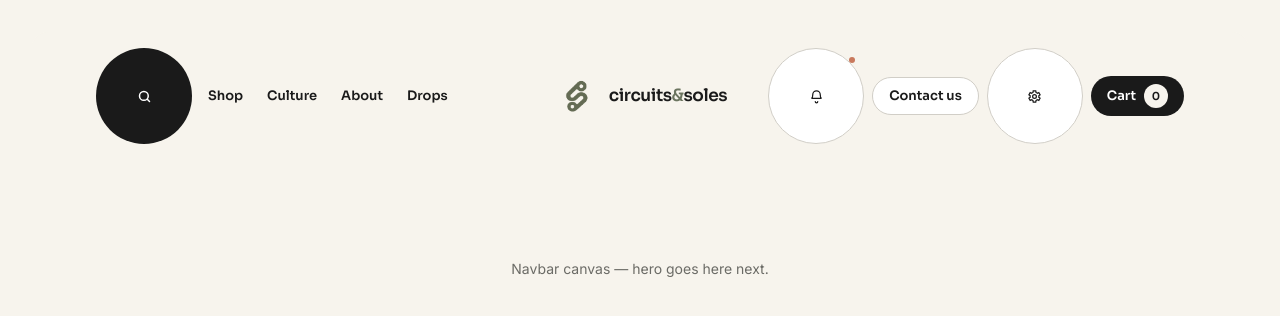
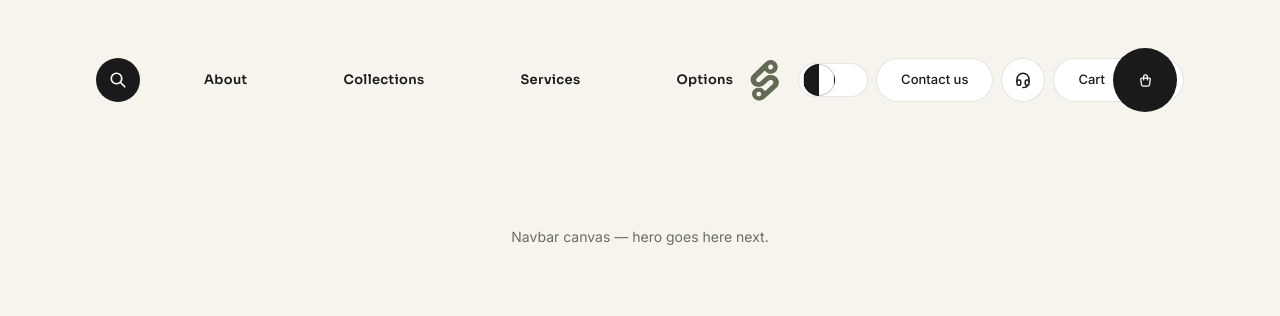
Before and after one commit to 0xkhingx/circuits-and-soles, a Next.js app: page / in a window 1280 px wide. Shown: the top 316 px of the page. Built offline with nearby package versions, Linux system fonts and the light colour scheme.

Commit message:
feat: rebuild nav to spec — tabler icons, 3-zone, true center, logo mark only

```diff
--- /dev/null
+++ b/components/icons.tsx
@@ -0,0 +1,53 @@
+// Genuine Tabler outline icons (MIT), inlined to avoid the heavy
+// @tabler/icons npm payload. Swap to @tabler/icons-react later if needed.
+type IconProps = { size?: number; stroke?: number; className?: string };
+
+function Base({ size = 18, stroke = 2, className, children }: IconProps & { children: React.ReactNode }) {
+  return (
+    <svg
+      xmlns="http://www.w3.org/2000/svg"
+      width={size}
+      height={size}
+      viewBox="0 0 24 24"
+      fill="none"
+      stroke="currentColor"
+      strokeWidth={stroke}
+      strokeLinecap="round"
+      strokeLinejoin="round"
+      className={className}
+      aria-hidden
+    >
+      <path stroke="none" d="M0 0h24v24H0z" fill="none" />
+      {children}
+    </svg>
+  );
+}
+
+export function SearchIcon(props: IconProps) {
+  return (
+    <Base {...props}>
+      <path d="M3 10a7 7 0 1 0 14 0a7 7 0 1 0 -14 0" />
+      <path d="M21 21l-6 -6" />
+    </Base>
+  );
+}
+
+export function HeadsetIcon(props: IconProps) {
+  return (
+    <Base {...props}>
+      <path d="M4 14v-3a8 8 0 1 1 16 0v3" />
+      <path d="M18 19c0 1.657 -2.686 3 -6 3" />
+      <path d="M4 14a2 2 0 0 1 2 -2h1a2 2 0 0 1 2 2v3a2 2 0 0 1 -2 2h-1a2 2 0 0 1 -2 -2v-3" />
+      <path d="M15 14a2 2 0 0 1 2 -2h1a2 2 0 0 1 2 2v3a2 2 0 0 1 -2 2h-1a2 2 0 0 1 -2 -2v-3" />
+    </Base>
+  );
+}
+
+export function ShoppingBagIcon(props: IconProps) {
+  return (
+    <Base {...props}>
+      <path d="M6.331 8h11.339a2 2 0 0 1 1.977 2.304l-1.255 8.152a3 3 0 0 1 -2.966 2.544h-6.852a3 3 0 0 1 -2.965 -2.544l-1.255 -8.152a2 2 0 0 1 1.977 -2.304" />
+      <path d="M9 11v-5a3 3 0 0 1 6 0v5" />
+    </Base>
+  );
+}
--- a/components/nav.tsx
+++ b/components/nav.tsx
@@ -1,33 +1,26 @@
 import Image from "next/image";
 import Link from "next/link";
+import { SearchIcon, HeadsetIcon, ShoppingBagIcon } from "./icons";
 
 const links = [
-  { href: "/shop", label: "Shop" },
-  { href: "/culture", label: "Culture" },
-  { href: "/about", label: "About" },
-  { href: "/shop", label: "Drops" },
+  { href: "#", label: "About" },
+  { href: "#", label: "Collections" },
+  { href: "#", label: "Services" },
+  { href: "#", label: "Options" },
 ];
 
 export function Nav() {
   return (
-    <div className="flex items-center justify-between gap-4 px-5 py-4 md:px-8">
-      {/* Left: search + links (Skot-exact cluster) */}
-      <div className="flex flex-1 items-center gap-4">
+    <div className="grid grid-cols-[1fr_auto_1fr] items-center px-5 py-4 md:px-8">
+      {/* Left cluster: search anchor + text links */}
+      <div className="flex items-center gap-8">
         <button
           aria-label="Search"
-          className="flex h-9 w-9 items-center justify-center rounded-full bg-charcoal text-white"
+          className="flex h-11 w-11 shrink-0 items-center justify-center rounded-full bg-charcoal text-white"
         >
-          <svg width="15" height="15" viewBox="0 0 24 24" fill="none" stroke="currentColor" strokeWidth="2.4" strokeLinecap="round">
-            <circle cx="11" cy="11" r="7" />
-            <path d="m20 20-3.5-3.5" />
-          </svg>
+          <SearchIcon size={18} stroke={2.2} />
         </button>
-        <button aria-label="Menu" className="flex h-9 w-9 items-center justify-center rounded-full border border-border bg-white lg:hidden">
-          <svg width="15" height="15" viewBox="0 0 24 24" stroke="currentColor" strokeWidth="2.2" strokeLinecap="round">
-            <path d="M4 7h16M4 12h16M4 17h16" />
-          </svg>
-        </button>
-        <nav className="hidden items-center gap-5 font-heading text-[13px] text-text-primary lg:flex">
+        <nav className="hidden items-center gap-9 text-[13px] tracking-wide text-charcoal lg:flex">
           {links.map((l) => (
             <Link key={l.label} href={l.href} className="hover:opacity-60">
               {l.label}
@@ -36,54 +29,49 @@ export function Nav() {
         </nav>
       </div>
 
-      {/* Center: brand lockup — symbol image + Sora wordmark (avoids PNG matte issues) */}
-      <Link href="/" className="flex items-center gap-2" aria-label="Circuits&Soles home">
+      {/* Center: logo mark only, true horizontal center */}
+      <Link href="/" aria-label="Circuits&Soles home" className="justify-self-center">
         <Image
-          src="/assets/logo/symbol-sage.png"
+          src="/assets/logo/symbol.svg"
           alt=""
-          width={28}
-          height={28}
-          className="h-7 w-7 object-contain"
+          width={34}
+          height={34}
+          className="h-8 w-8"
+          priority
         />
-        <span className="hidden font-heading text-[17px] font-semibold tracking-tight sm:block">
-          circuits<span className="text-sage">&</span>soles
-        </span>
       </Link>
 
-      {/* Right: actions cluster */}
-      <div className="flex flex-1 items-center justify-end gap-2">
+      {/* Right cluster: toggle + contact + support + cart */}
+      <div className="flex items-center justify-end gap-2">
+        {/* Theme toggle — half black / half white split knob */}
         <button
-          aria-label="Notifications"
-          className="relative hidden h-9 w-9 items-center justify-center rounded-full border border-border bg-white sm:flex"
+          aria-label="Toggle theme"
+          className="hidden h-[34px] w-[70px] items-center rounded-full border border-black/10 bg-white px-1 sm:flex"
         >
-          <svg width="15" height="15" viewBox="0 0 24 24" fill="none" stroke="currentColor" strokeWidth="2" strokeLinecap="round">
-            <path d="M6 9a6 6 0 1 1 12 0c0 5 2 6 2 6H4s2-1 2-6" />
-            <path d="M10 20a2 2 0 0 0 4 0" />
-          </svg>
-          <span className="absolute right-2 top-2 h-1.5 w-1.5 rounded-full bg-clay" />
+          <span
+            className="h-6 w-6 rounded-full border border-black/20"
+            style={{ background: "linear-gradient(90deg, #1A1A1A 50%, #ffffff 50%)" }}
+          />
         </button>
         <Link
-          href="/about"
-          className="hidden rounded-full border border-border bg-white px-4 py-2 font-heading text-[13px] md:block"
+          href="#"
+          className="hidden h-11 items-center rounded-full border border-black/10 bg-white px-5 text-[13px] font-medium text-charcoal md:flex"
         >
           Contact us
         </Link>
         <button
-          aria-label="Settings"
-          className="hidden h-9 w-9 items-center justify-center rounded-full border border-border bg-white sm:flex"
+          aria-label="Support"
+          className="hidden h-11 w-11 items-center justify-center rounded-full border border-black/10 bg-white text-charcoal sm:flex"
         >
-          <svg width="15" height="15" viewBox="0 0 24 24" fill="none" stroke="currentColor" strokeWidth="2" strokeLinecap="round">
-            <circle cx="12" cy="12" r="3" />
-            <path d="M19 12a7 7 0 0 0-.1-1.2l2-1.6-2-3.4-2.4 1a7 7 0 0 0-2-1.2L14 3h-4l-.5 2.6a7 7 0 0 0-2 1.2l-2.4-1-2 3.4 2 1.6A7 7 0 0 0 5 12c0 .4 0 .8.1 1.2l-2 1.6 2 3.4 2.4-1a7 7 0 0 0 2 1.2L10 21h4l.5-2.6a7 7 0 0 0 2-1.2l2.4 1 2-3.4-2-1.6c.1-.4.1-.8.1-1.2Z" />
-          </svg>
+          <HeadsetIcon size={18} stroke={2} />
         </button>
         <Link
-          href="/shop"
-          className="flex items-center gap-2 rounded-full bg-charcoal px-4 py-2 font-heading text-[13px] text-white"
+          href="#"
+          className="flex h-11 items-center gap-2 rounded-full border border-black/10 bg-white py-1.5 pl-5 pr-1.5 text-[13px] font-medium text-charcoal"
         >
           Cart
-          <span className="flex h-5 w-5 items-center justify-center rounded-full bg-bone text-[11px] text-charcoal">
-            0
+          <span className="flex h-8 w-8 items-center justify-center rounded-full bg-charcoal text-white">
+            <ShoppingBagIcon size={15} stroke={2} />
           </span>
         </Link>
       </div>
```
Also changed, not shown: public/assets/logo/symbol.svg (added).
